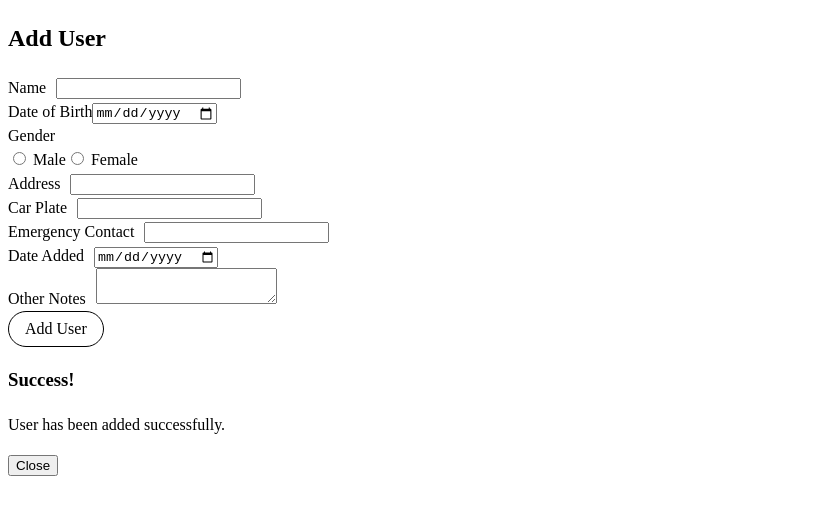
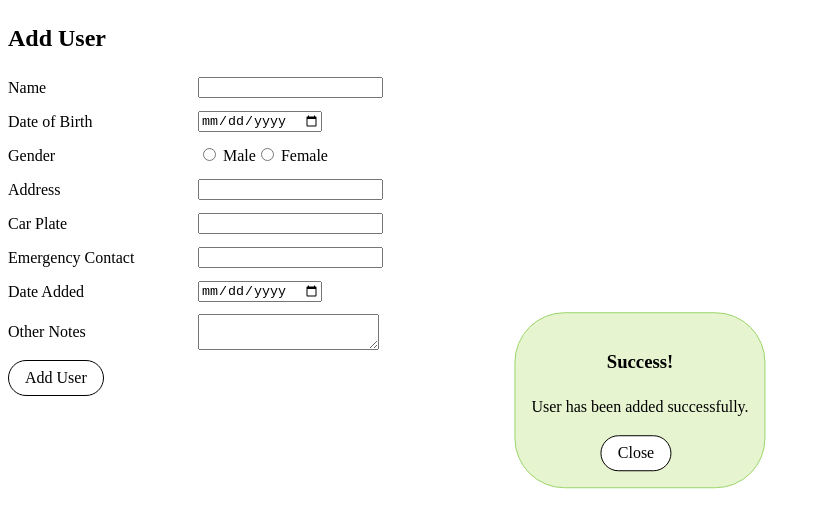
Before and after one commit to minssunni/Hanouri-Admin, a React (Vite) app in the folder frontend/: page /addUser in a window 1280 px wide. Both pictures are taken after typing "Sample", "2020-01-15", "Sample", "Sample", "Sample", "Sample" into the empty fields and a click on the button "Add User". Shown: the top 528 px of the page, without its empty margins (0-821 px from the left). Built offline with nearby package versions, Linux system fonts and the light colour scheme.

Commit message:
tidy up styling

```diff
--- a/frontend/src/components/AddUserForm.tsx
+++ b/frontend/src/components/AddUserForm.tsx
@@ -46,11 +46,13 @@ const AddUserForm = () => {
   };
 
   return (
-    <div className={styles.addUserForm}>
+    <div>
       <h2>Add User</h2>
       <form onSubmit={handleSubmit}>
         <div className={styles.formGroup}>
-          <label className={styles.inputLabel} htmlFor="name">Name</label>
+          <label className={styles.inputLabel} htmlFor="name">
+            Name
+          </label>
           <input
             id="name"
             type="text"
@@ -60,7 +62,9 @@ const AddUserForm = () => {
         </div>
 
         <div className={styles.formGroup}>
-          <label className={styles.inputlabel} htmlFor="dateOfBirth">Date of Birth</label>
+          <label className={styles.inputLabel} htmlFor="dateOfBirth">
+            Date of Birth
+          </label>
           <input
             id="dateOfBirth"
             type="date"
@@ -70,7 +74,8 @@ const AddUserForm = () => {
         </div>
 
         <div className={styles.formGroup}>
-          <label>Gender</label>
+          <label className={styles.inputLabel}>Gender</label>
+
           <div>
             <label>
               <input
@@ -96,7 +101,9 @@ const AddUserForm = () => {
         </div>
 
         <div className={styles.formGroup}>
-          <label className={styles.inputLabel} htmlFor="address">Address</label>
+          <label className={styles.inputLabel} htmlFor="address">
+            Address
+          </label>
           <input
             id="address"
             type="text"
@@ -106,7 +113,9 @@ const AddUserForm = () => {
         </div>
 
         <div className={styles.formGroup}>
-          <label className={styles.inputLabel} htmlFor="carPlate">Car Plate</label>
+          <label className={styles.inputLabel} htmlFor="carPlate">
+            Car Plate
+          </label>
           <input
             id="carPlate"
             type="text"
@@ -116,7 +125,9 @@ const AddUserForm = () => {
         </div>
 
         <div className={styles.formGroup}>
-          <label className={styles.inputLabel} htmlFor="emergencyContact">Emergency Contact</label>
+          <label className={styles.inputLabel} htmlFor="emergencyContact">
+            Emergency Contact
+          </label>
           <input
             id="emergencyContact"
             type="text"
@@ -126,7 +137,9 @@ const AddUserForm = () => {
         </div>
 
         <div className={styles.formGroup}>
-          <label className={styles.inputLabel} htmlFor="dateAdded">Date Added</label>
+          <label className={styles.inputLabel} htmlFor="dateAdded">
+            Date Added
+          </label>
           <input
             id="dateAdded"
             type="date"
@@ -136,7 +149,9 @@ const AddUserForm = () => {
         </div>
 
         <div className={styles.formGroup}>
-          <label className={styles.inputLabel} htmlFor="notes">Other Notes</label>
+          <label className={styles.inputLabel} htmlFor="notes">
+            Other Notes
+          </label>
           <textarea
             id="notes"
             value={notes}
--- a/frontend/src/components/SuccessDialog.tsx
+++ b/frontend/src/components/SuccessDialog.tsx
@@ -1,8 +1,9 @@
 import React from "react";
+import styles from "../styles/SuccessDialog.module.css"
 
 const SuccessDialog = ({ onClose }) => {
   return (
-    <div className="success-dialog">
+    <div className={styles.successDialog}>
       <h3>Success!</h3>
       <p>User has been added successfully.</p>
       <button onClick={onClose}>Close</button>
--- a/frontend/src/index.css
+++ b/frontend/src/index.css
@@ -77,27 +77,7 @@ li{
   padding: 0;
 }
 
-.buttonList {
-  display: flex;
-  align-items: center;
-  justify-content: flex-start;
-  width: 100%;
-  padding: 8px;
-  text-align: left;
-  font-family: Avenir;
-  font-size: medium;
-  border: none;
-  border-bottom: 1px solid black;
-  background-color: white;
-}
-
-.buttonList:hover {
-  background-color: #E9E9E9;
-  cursor: pointer;
-}
-
-.buttonSmall {
-  /* display: flex; */
+button {
   align-items: center;
   justify-content: flex-start;
   padding: 8px;
@@ -113,7 +93,28 @@ li{
   background-color: white;
 }
 
-.buttonSmall:hover {
+button:hover {
+  background-color: #E9E9E9;
+  cursor: pointer;
+}
+
+.buttonList {
+  display: flex;
+  align-items: center;
+  justify-content: flex-start;
+  width: 100%;
+  padding: 8px;
+  margin-right: 0;
+  text-align: left;
+  font-family: Avenir;
+  font-size: medium;
+  border: none;
+  border-radius: 0;
+  border-bottom: 1px solid black;
+  background-color: white;
+}
+
+.buttonList:hover {
   background-color: #E9E9E9;
   cursor: pointer;
 }
--- a/frontend/src/styles/AddUserForm.module.css
+++ b/frontend/src/styles/AddUserForm.module.css
@@ -1,4 +1,4 @@
-.form-group {
+.formGroup {
   display: flex;
   align-items: center;
   margin-bottom: 10px;
@@ -9,14 +9,3 @@
   text-align: left;
   margin-right: 10px;
 }
-.successDialog {
-  position: fixed;
-  top: 50%;
-  left: 50%;
-  transform: translate(-50%, -50%);
-  /* background-color: #e6f4d0; */
-  padding: 16px;
-  border: 1px solid #9ad569;
-  border-radius: 4px;
-  text-align: center;
-}
--- /dev/null
+++ b/frontend/src/styles/SuccessDialog.module.css
@@ -0,0 +1,11 @@
+.successDialog {
+  position: fixed;
+  top: 50%;
+  left: 50%;
+  transform: translate(-50%, -50%);
+  background-color: #E6F4D0;
+  padding: 16px;
+  border: 1px solid #9AD569;
+  border-radius: 50px;
+  text-align: center;
+}
```
